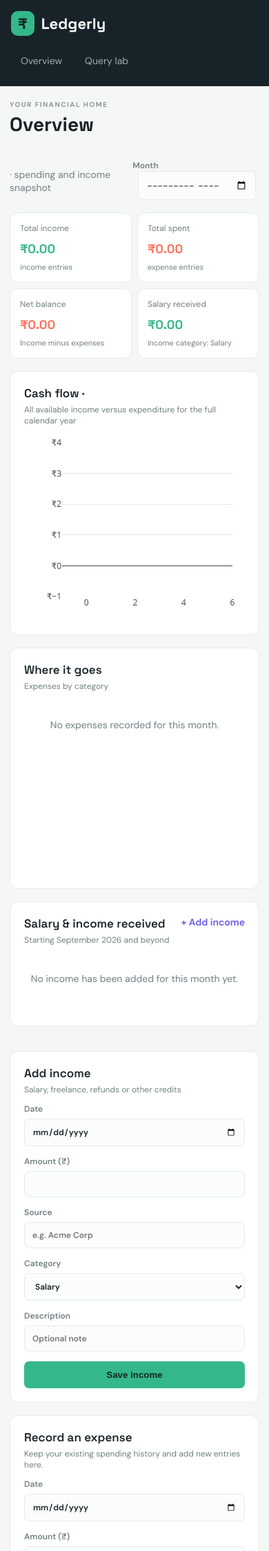
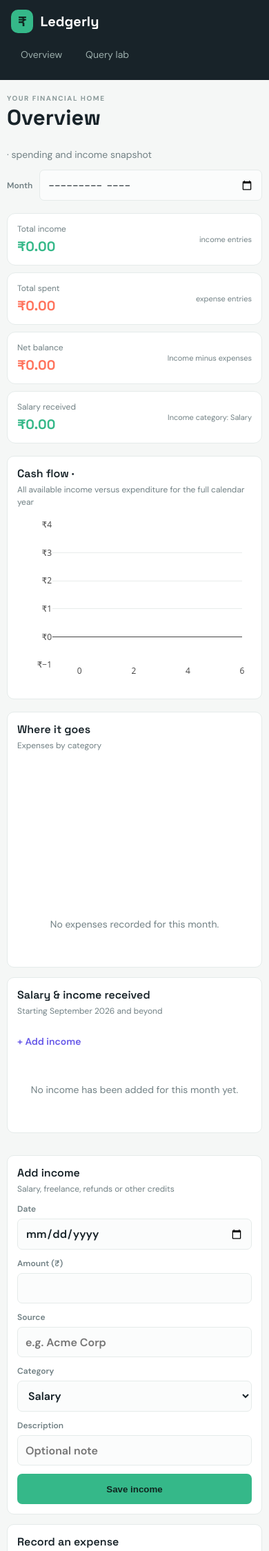
Before and after one commit to pra-sen-jit/Expense-Tracker, a Flask app: template templates/dashboard.html in a window 390 px wide. Shown: the top 2249 px of the page at 69% size. Run offline with Flask 3, Linux system fonts and the light colour scheme; the template is opened without the code that fills it, so the values that code supplies are empty; some libraries are stand-ins or nearby versions.

Commit message:
fix: app is now fully responsive

```diff
--- a/static/app.css
+++ b/static/app.css
@@ -191,8 +191,48 @@ textarea {
 .chart-card {
   min-height: 350px;
 }
-.chart-card > div:last-child {
+#cashflow {
   height: 270px;
+}
+#categories {
+  height: 225px;
+}
+.category-legend {
+  display: grid;
+  grid-template-columns: minmax(0, 1fr) auto;
+  gap: 8px 12px;
+  margin-top: 4px;
+  max-height: 150px;
+  overflow-y: auto;
+  padding: 4px 2px;
+}
+.category-legend-item {
+  display: grid;
+  grid-template-columns: 9px minmax(0, 1fr) auto;
+  align-items: center;
+  gap: 7px;
+  min-width: 0;
+  font-size: 12px;
+}
+.category-swatch {
+  width: 9px;
+  height: 9px;
+  border-radius: 50%;
+}
+.category-swatch-0 { background: #6759e8; }
+.category-swatch-1 { background: #35b889; }
+.category-swatch-2 { background: #ffb547; }
+.category-swatch-3 { background: #ff735c; }
+.category-swatch-4 { background: #4a9fd8; }
+.category-swatch-5 { background: #a78bfa; }
+.category-name {
+  overflow: hidden;
+  text-overflow: ellipsis;
+  white-space: nowrap;
+}
+.category-percent {
+  color: var(--muted);
+  font-variant-numeric: tabular-nums;
 }
 .text-link {
   color: var(--purple);
@@ -364,3 +404,292 @@ label {
     grid-column: auto;
   }
 }
+
+/* Responsive layout refinements */
+html {
+  overflow-x: hidden;
+}
+
+button,
+a,
+input,
+select,
+textarea {
+  -webkit-tap-highlight-color: transparent;
+}
+
+button,
+.button,
+.sidebar a,
+.text-link {
+  min-height: 44px;
+}
+
+.button {
+  display: inline-flex;
+  align-items: center;
+  justify-content: center;
+}
+
+#cashflow {
+  min-width: 0;
+}
+
+@media (max-width: 1100px) {
+  .content {
+    padding-left: 3%;
+    padding-right: 3%;
+  }
+
+  .metrics {
+    grid-template-columns: repeat(2, minmax(0, 1fr));
+  }
+
+  .charts,
+  .lower {
+    grid-template-columns: minmax(0, 1fr);
+  }
+}
+
+@media (max-width: 700px) {
+  body {
+    display: block;
+    overflow-x: hidden;
+  }
+
+  .sidebar {
+    width: 100%;
+    min-height: 0;
+    padding: 14px 16px 12px;
+  }
+
+  .brand {
+    font-size: 20px;
+  }
+
+  .sidebar .eyebrow,
+  .sidebar-note {
+    display: none;
+  }
+
+  .sidebar nav {
+    display: flex;
+    gap: 6px;
+    margin-top: 12px;
+    overflow-x: auto;
+    scrollbar-width: none;
+  }
+
+  .sidebar nav::-webkit-scrollbar {
+    display: none;
+  }
+
+  .sidebar a {
+    flex: 0 0 auto;
+    padding: 10px 14px;
+    white-space: nowrap;
+  }
+
+  .content {
+    width: 100%;
+    max-width: none;
+    padding: 20px 14px 32px;
+  }
+
+  .topbar {
+    align-items: flex-start;
+    margin-bottom: 20px;
+  }
+
+  .topbar h1 {
+    font-size: clamp(26px, 8vw, 34px);
+    line-height: 1.1;
+  }
+
+  .toolbar {
+    align-items: stretch;
+    flex-direction: column;
+    gap: 12px;
+  }
+
+  .toolbar form {
+    display: flex;
+    align-items: center;
+    justify-content: space-between;
+    gap: 10px;
+  }
+
+  .toolbar input {
+    flex: 1;
+    min-width: 0;
+    margin-left: 0;
+  }
+
+  .metrics {
+    gap: 10px;
+  }
+
+  .metric {
+    min-width: 0;
+    padding: 14px;
+  }
+
+  .metric strong {
+    overflow-wrap: anywhere;
+    font-size: clamp(16px, 5vw, 22px);
+  }
+
+  .card {
+    padding: 16px;
+  }
+
+  .card-head {
+    gap: 12px;
+  }
+
+  .card h2 {
+    font-size: 16px;
+  }
+
+  .card-head p {
+    line-height: 1.45;
+  }
+
+  .chart-card {
+    min-height: 0;
+  }
+
+  #cashflow {
+    height: 285px;
+    width: 100%;
+  }
+
+  #categories {
+    height: 215px;
+  }
+
+  .lower {
+    margin-top: 14px;
+  }
+
+  .form-card,
+  .expense-form {
+    margin-top: 14px;
+  }
+
+  .expense-form {
+    margin-bottom: 20px;
+  }
+
+  .form-grid {
+    gap: 12px;
+  }
+
+  input,
+  select,
+  textarea {
+    min-height: 44px;
+    font-size: 16px;
+  }
+
+  textarea {
+    min-height: 132px;
+  }
+
+  .button {
+    width: 100%;
+  }
+
+  .text-link {
+    display: inline-flex;
+    align-items: center;
+    flex: 0 0 auto;
+  }
+
+  .flash {
+    margin-bottom: 14px;
+  }
+
+  .query-card form .button {
+    margin-top: 2px;
+  }
+
+  .query-examples code {
+    font-size: 12px;
+    line-height: 1.45;
+    white-space: pre-wrap;
+    overflow-wrap: anywhere;
+  }
+}
+
+@media (max-width: 430px) {
+  .content {
+    padding-left: 10px;
+    padding-right: 10px;
+  }
+
+  .metrics {
+    grid-template-columns: 1fr;
+  }
+
+  .metric {
+    display: grid;
+    grid-template-columns: 1fr auto;
+    align-items: center;
+    column-gap: 12px;
+  }
+
+  .metric span,
+  .metric strong,
+  .metric small {
+    grid-column: 1;
+  }
+
+  .metric strong {
+    margin: 5px 0 0;
+  }
+
+  .metric small {
+    grid-column: 2;
+    grid-row: 1 / span 2;
+    text-align: right;
+  }
+
+  .card {
+    border-radius: 10px;
+    padding: 14px;
+  }
+
+  .card-head {
+    flex-direction: column;
+  }
+
+  .card-head .text-link {
+    align-self: flex-start;
+  }
+
+  #cashflow {
+    height: 250px;
+    margin-left: -4px;
+    width: calc(100% + 8px);
+  }
+
+  #categories {
+    height: 190px;
+  }
+
+  th,
+  td {
+    padding: 11px 7px;
+  }
+}
+
+@media (prefers-reduced-motion: reduce) {
+  *,
+  *::before,
+  *::after {
+    scroll-behavior: auto !important;
+    transition-duration: 0.01ms !important;
+    animation-duration: 0.01ms !important;
+  }
+}
--- a/templates/dashboard.html
+++ b/templates/dashboard.html
@@ -45,7 +45,9 @@ block content %}
     <div class="card-head">
       <div>
         <h2>Cash flow · {{ chart_year }}</h2>
-        <p>All available income versus expenditure for the full calendar year</p>
+        <p>
+          All available income versus expenditure for the full calendar year
+        </p>
       </div>
     </div>
     <div id="cashflow"></div>
@@ -58,6 +60,19 @@ block content %}
       </div>
     </div>
     <div id="categories"></div>
+    {% if category_labels %}
+    {% set category_total = category_values|sum %}
+    <div class="category-legend" aria-label="Expense categories">
+      {% for label in category_labels %}
+      {% set value = category_values[loop.index0] %}
+      <div class="category-legend-item">
+        <span class="category-swatch category-swatch-{{ loop.index0 % 6 }}"></span>
+        <span class="category-name" title="{{ label }}">{{ label }}</span>
+        <span class="category-percent">{{ "%.1f"|format(value / category_total * 100) }}%</span>
+      </div>
+      {% endfor %}
+    </div>
+    {% endif %}
     {% if not category_labels %}
     <p class="empty">No expenses recorded for this month.</p>
     {% endif %}
@@ -190,6 +205,12 @@ block content %}
     {x: {{ monthly_labels|tojson }}, y: {{ monthly_income|tojson }}, name: 'Income', type: 'bar', marker: {color: '#35b889'}},
     {x: {{ monthly_labels|tojson }}, y: {{ monthly_expenses|tojson }}, name: 'Expenses', type: 'bar', marker: {color: '#ff735c'}}
   ], {barmode: 'group', margin: {t: 12, r: 18, b: 35, l: 55}, paper_bgcolor: 'transparent', plot_bgcolor: 'transparent', legend: {orientation: 'h', y: 1.15}, yaxis: {tickprefix: '₹', gridcolor: '#e8eceb'}, xaxis: {fixedrange: true}}, {responsive: true, displayModeBar: false});
-  {% if category_labels %}Plotly.newPlot('categories', [{labels: {{ category_labels|tojson }}, values: {{ category_values|tojson }}, hole: .64, type: 'pie', marker: {colors: ['#6759e8','#35b889','#ffb547','#ff735c','#4a9fd8','#a78bfa']}, textinfo: 'label+percent', textposition: 'outside', hovertemplate: '%{label}<br>₹%{value:,.2f}<extra></extra>'}], {margin: {t: 10, r: 10, b: 10, l: 10}, paper_bgcolor: 'transparent', showlegend: false}, {responsive: true, displayModeBar: false});{% endif %}
+  {% if category_labels %}Plotly.newPlot('categories', [{labels: {{ category_labels|tojson }}, values: {{ category_values|tojson }}, hole: .64, type: 'pie', marker: {colors: ['#6759e8','#35b889','#ffb547','#ff735c','#4a9fd8','#a78bfa']}, textinfo: 'none', hovertemplate: '%{label}<br>₹%{value:,.2f}<extra></extra>'}], {margin: {t: 8, r: 8, b: 8, l: 8}, paper_bgcolor: 'transparent', showlegend: false}, {responsive: true, displayModeBar: false});{% endif %}
+  window.addEventListener('resize', () => {
+    ['cashflow', 'categories'].forEach(id => {
+      const chart = document.getElementById(id);
+      if (chart && chart.data) Plotly.Plots.resize(chart);
+    });
+  });
 </script>
 {% endblock %}
```
